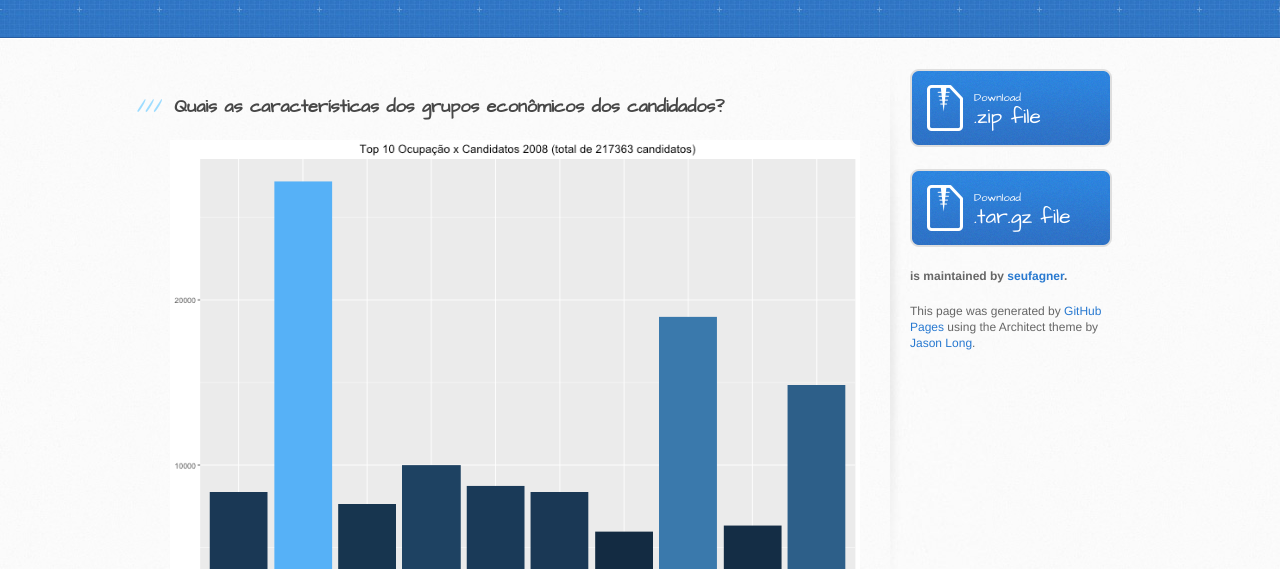
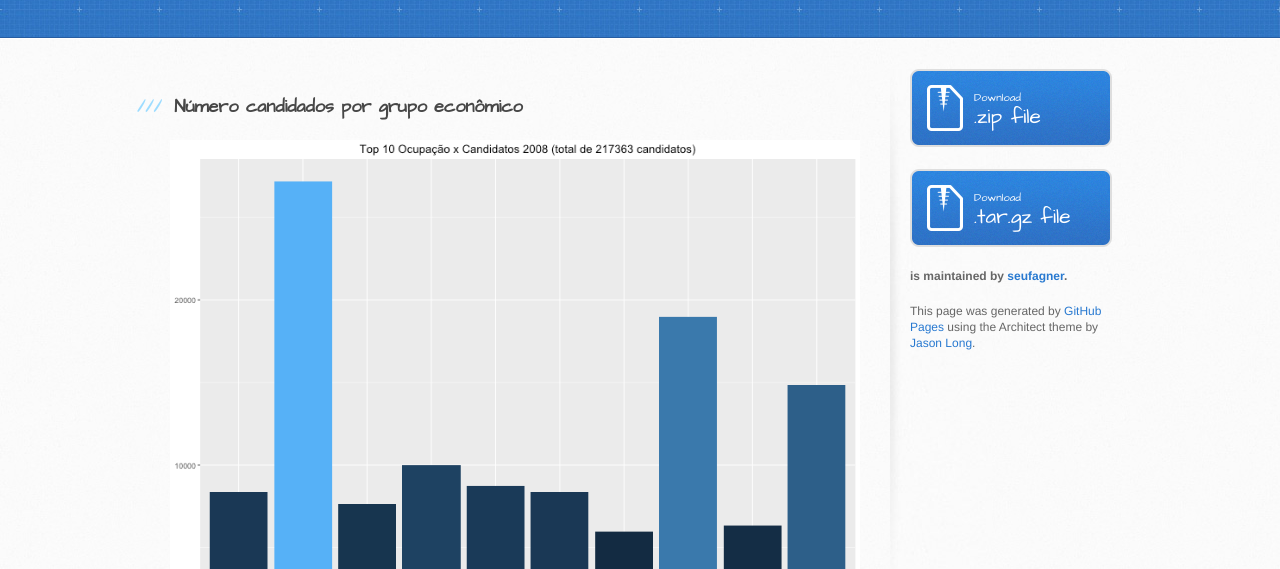
Before and after one commit to seufagner/candidatos-br, a plain HTML site: page index.html in a window 1280 px wide. Shown: the part 231-800 px from the top of the page. Drawn offline with Linux system fonts and the light colour scheme.

Commit message:
only fix title

```diff
--- a/index.html
+++ b/index.html
@@ -29,7 +29,7 @@
       <div class="inner clearfix">
         <section id="main-content">
 <h3>
-<a id="welcome-to-github-pages" class="anchor" href="#welcome-to-github-pages" aria-hidden="true"><span aria-hidden="true" class="octicon octicon-link"></span></a>Quais as características dos grupos econômicos dos candidados? </h3>
+<a id="welcome-to-github-pages" class="anchor" href="#welcome-to-github-pages" aria-hidden="true"><span aria-hidden="true" class="octicon octicon-link"></span></a>Número candidados por grupo econômico</h3>
 <p></p>
 <img src="images/plots/candidatos_ocupacao_2008.png" alt="hi" class="inline"/>
 <img src="images/plots/candidatos_ocupacao_2012.png" alt="hi" class="inline"/>
```
